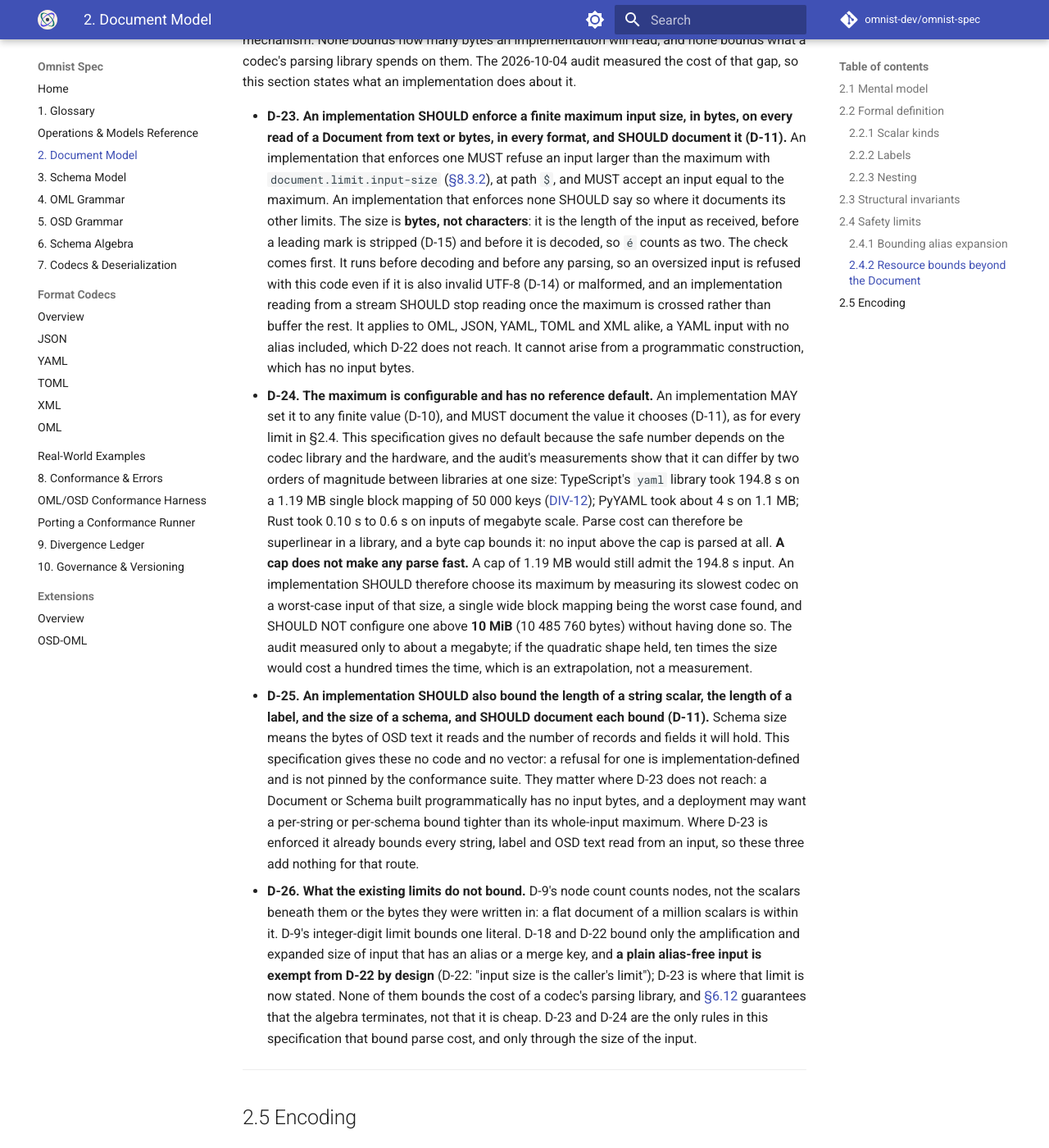
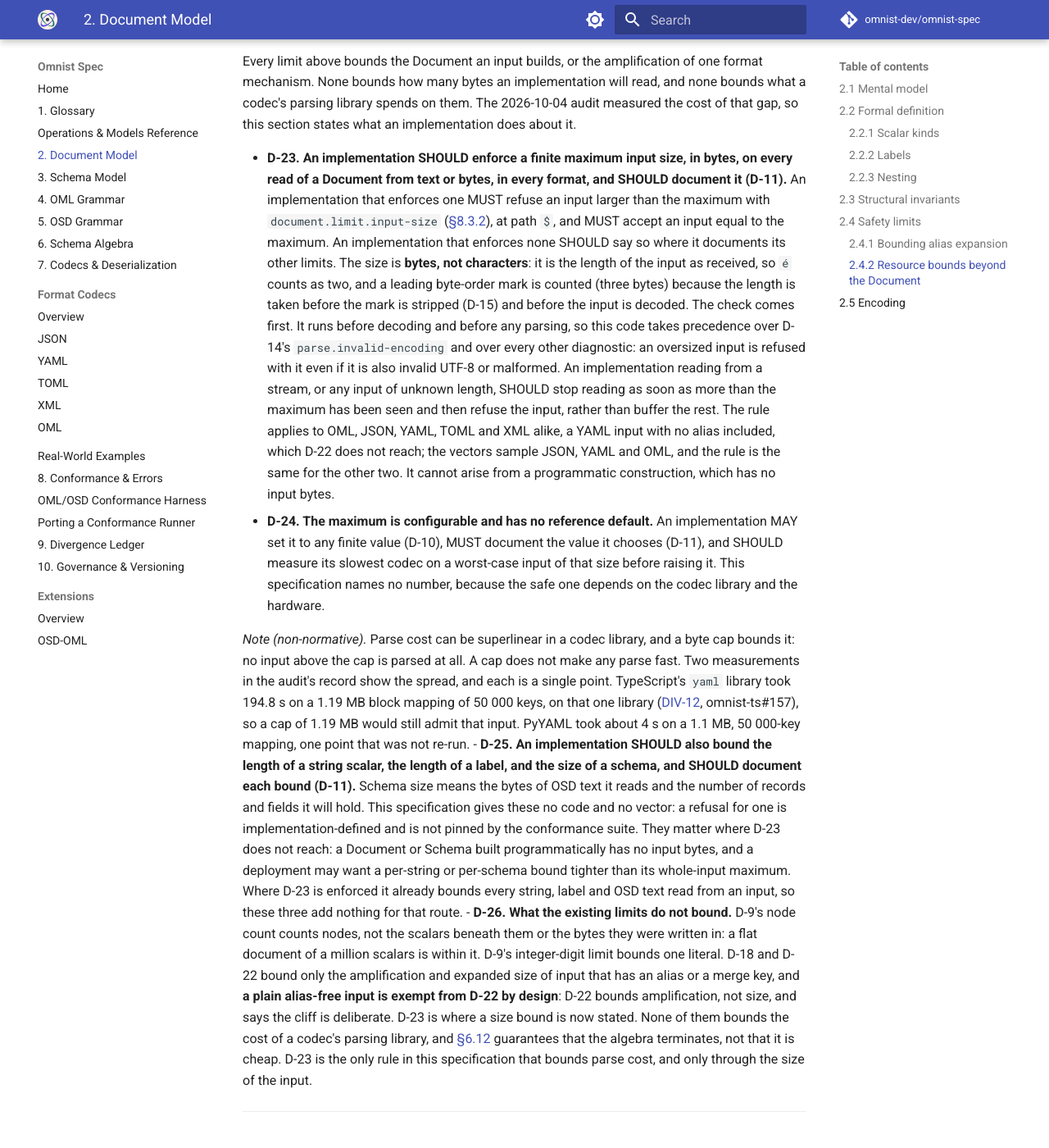
Before and after one commit to omnist-dev/omnist-spec, an MkDocs documentation site: the page built from docs/02-document-model.md, in a window 1280 px wide and 1400 px high, scrolled down 14271 px. Shown: the whole window at 82% size. Built offline with MkDocs 1.6.1 and Material for MkDocs 9.7.7, drawn with Linux system fonts in a browser that asks for light colours; comment, search, counter and statistics services are not loaded; some of the changed text lies outside the part shown.

Commit message:
Address review of #158: D-23..D-26 wording, BOM and OML vectors, E-20a
Carve D-23 out of D-10 and 9.2, move measurements to a non-normative note
with their caveats and drop the 10 MiB figure, pin BOM counting and
stream behaviour, add BOM and OML boundary vectors (355 in all), reword
E-4a and E-11 path rationale, qualify E-12 examples, add E-20a (unknown
declared_* key must fail or skip), reword DIV-17, fix indentation and wrap.

Co-Authored-By: Claude Sonnet 5.5 <noreply@anthropic.com>

```diff
--- a/docs/02-document-model.md
+++ b/docs/02-document-model.md
@@ -190,7 +190,7 @@ big-data ingestion engine.
 | Maximum integer digits | 4 300 | Decimal digits in an `integer` literal, sign excluded |
 | Maximum alias expansion factor | 50 | The materialized-to-written value-slot ratio of any one anchored definition, any other mapping or sequence, and the document root, in a format that has an anchor/reference mechanism (D-18) |
 | Maximum expanded size | 1 000 000 | The value slots one input materializes, `W` of the document root, for an input that contains an alias or a merge key (D-22) |
-| Maximum input size | none; see D-23 and D-24 | The bytes of one input, in any format (D-23, a SHOULD) |
+| Maximum input size | none (D-24) | Bytes of one input, any format (D-23, a SHOULD) |
 
 **The fourth and fifth rows are conditional; the first three are not.** Depth, node
 count and integer digits bound every Document on every route into the model, so
@@ -200,8 +200,8 @@ materializes many times — and are therefore requirements on the codecs that ha
 such a mechanism, not on implementations generally (D-18 and D-22 below, and
 [§9.2](09-divergence-ledger.md#92-forbidden-variation)). The input size row
 is the only one that bounds bytes, and the only one that is a SHOULD. A
-Document built
-programmatically from native objects has no anchors and is unaffected.
+Document built programmatically from native objects has no anchors and is
+unaffected.
 
 The reference defaults are what the Python implementation uses today, and what
 a new implementation SHOULD adopt absent a specific reason to deviate. 4 300
@@ -218,7 +218,9 @@ documents. Whatever values an implementation chooses:
 - **D-10.** They MUST be finite. "No limit" is not a legal choice for any
   limit in this section — the three universal ones above, or the alias
   expansion factor of D-18 or the expanded size of D-22 wherever those rules
-  apply.
+  apply. The one exception is the input size of D-23, which is a SHOULD: an
+  implementation MAY enforce none, but one that enforces a maximum MUST make
+  it finite.
 - **D-11.** They MUST be documented, in the same place a user would look for the rest of
   the implementation's conformance profile. This too covers every limit in
   this section, the alias expansion factor included: an implementation that
@@ -563,9 +565,9 @@ maximum of 6 for exactly the reason an anchored `t` would be.
   computed by the same single memoized pass. **D-22 applies only to an input
   that contains at least one alias or merge key.** An input with neither is not
   subject to it: its `W(root)` is its written size, `S(root)`, which D-9's node
-  limit and the caller's own input-size bound govern, and a plain YAML file is
-  treated as a JSON or OML file of the same size is, and D-23's input size
-applies to it as to any input. A **merge key** here is a
+  limit and D-23's input-size bound, where one is enforced, govern, and a
+  plain YAML file is treated as a JSON or OML file of the same size is. A
+  **merge key** here is a
   `<<` key as [§ YAML](formats/yaml.md) uses the term; that page says nothing
   of a quoted or explicitly tagged `<<`, and this rule does not decide it. A
   codec subject to D-22
@@ -593,8 +595,8 @@ applies to it as to any input. A **merge key** here is a
   limit does not catch it, because it counts mappings, not the scalars that make
   up most of that `W`. This is omnist-spec#125. The cliff is deliberate: a plain
   file of two million slots passes, and adding one alias makes it subject to
-  the cap. D-22 bounds amplification; input size is bounded by D-23, which an
-implementation enforces or leaves to its caller.
+  the cap. D-22 bounds amplification; input size is bounded by D-23, which
+  an implementation enforces or leaves to its caller.
 
   **The default.** It is chosen from measured `W(root)` of realistic aliased
   documents, which it must never refuse, and from the measured memory cost of
@@ -683,38 +685,39 @@ implementation does about it.
   SHOULD document it (D-11).** An implementation that enforces one MUST refuse
   an input larger than the maximum with `document.limit.input-size`
   ([§8.3.2](08-conformance-and-errors.md#832-document-building-and-limits)),
-  at path `$`, and MUST accept an input equal to the maximum. An implementation
-  that enforces none SHOULD say so where it documents its other limits. The
-  size is **bytes, not characters**: it is the length of the input as
-  received, before a leading mark is stripped (D-15) and before it is decoded,
-  so `é` counts as two. The check comes first. It runs before decoding and
-  before any parsing, so an oversized input is refused with this code even if
-  it is also invalid UTF-8 (D-14) or malformed, and an implementation reading
-  from a stream SHOULD stop reading once the maximum is crossed rather than
-  buffer the rest. It applies to OML, JSON, YAML, TOML and XML alike, a YAML
-  input with no alias included, which D-22 does not reach. It cannot arise from
-  a programmatic construction, which has no input bytes.
+  at path `$`, and MUST accept an input equal to the maximum. An
+  implementation that enforces none SHOULD say so where it documents its other
+  limits. The size is **bytes, not characters**: it is the length of the input
+  as received, so `é` counts as two, and a leading byte-order mark is counted
+  (three bytes) because the length is taken before the mark is stripped (D-15)
+  and before the input is decoded. The check comes first. It runs before
+  decoding and before any parsing, so this code takes precedence over D-14's
+  `parse.invalid-encoding` and over every other diagnostic: an oversized input
+  is refused with it even if it is also invalid UTF-8 or malformed. An
+  implementation reading from a stream, or any input of unknown length, SHOULD
+  stop reading as soon as more than the maximum has been seen and then refuse
+  the input, rather than buffer the rest. The rule applies to OML, JSON, YAML,
+  TOML and XML alike, a YAML input with no alias included, which D-22 does not
+  reach; the vectors sample JSON, YAML and OML, and the rule is the same for
+  the other two. It cannot arise from a programmatic construction, which has no
+  input bytes.
 - **D-24. The maximum is configurable and has no reference default.** An
-  implementation MAY set it to any finite value (D-10), and MUST document the
-  value it chooses (D-11), as for every limit in §2.4. This specification gives
-  no default because the safe number depends on the codec library and the
-  hardware, and the audit's measurements show that it can differ by two orders
-  of magnitude between libraries at one size: TypeScript's `yaml` library took
-  194.8 s on a 1.19 MB single block mapping of 50 000 keys
-  ([DIV-12](09-divergence-ledger.md#94-known-open-divergences)); PyYAML took
-  about 4 s on 1.1 MB; Rust took 0.10 s to 0.6 s on inputs of megabyte scale.
-  Parse cost can therefore be superlinear in a library, and a byte cap bounds
-  it: no input above the cap is parsed at all. **A cap does not make any parse
-  fast.** A cap of 1.19 MB would still admit the 194.8 s input. An
-  implementation SHOULD therefore choose its maximum by measuring its slowest
-  codec on a worst-case input of that size, a single wide block mapping being
-  the worst case found, and SHOULD NOT configure one above **10 MiB** (10 485
-  760 bytes) without having done so. The audit measured only to about a
-  megabyte; if the quadratic shape held, ten times the size would cost a
-  hundred times the time, which is an extrapolation, not a measurement.
-- **D-25. An implementation SHOULD also bound the length of a string
-  scalar, the length of a label, and the size of a schema, and SHOULD document
-  each bound (D-11).** Schema size means the bytes of OSD text it reads and the
+  implementation MAY set it to any finite value (D-10), MUST document the value
+  it chooses (D-11), and SHOULD measure its slowest codec on a worst-case input
+  of that size before raising it. This specification names no number, because
+  the safe one depends on the codec library and the hardware.
+
+  *Note (non-normative).* Parse cost can be superlinear in a codec library, and
+  a byte cap bounds it: no input above the cap is parsed at all. A cap does not
+  make any parse fast. Two measurements in the audit's record show the
+  spread, and each is a single point. TypeScript's `yaml` library took 194.8 s
+  on a 1.19 MB block mapping of 50 000 keys, on that one library
+  ([DIV-12](09-divergence-ledger.md#94-known-open-divergences),
+  omnist-ts#157), so a cap of 1.19 MB would still admit that input. PyYAML took
+  about 4 s on a 1.1 MB, 50 000-key mapping, one point that was not re-run.
+- **D-25. An implementation SHOULD also bound the length of a string scalar,
+  the length of a label, and the size of a schema, and SHOULD document each
+  bound (D-11).** Schema size means the bytes of OSD text it reads and the
   number of records and fields it will hold. This specification gives these no
   code and no vector: a refusal for one is implementation-defined and is not
   pinned by the conformance suite. They matter where D-23 does not reach: a
@@ -724,16 +727,17 @@ implementation does about it.
   label and OSD text read from an input, so these three add nothing for that
   route.
 - **D-26. What the existing limits do not bound.** D-9's node count counts
-  nodes, not the scalars beneath them or the bytes they were written in: a flat
-  document of a million scalars is within it. D-9's integer-digit limit bounds
-  one literal. D-18 and D-22 bound only the amplification and expanded size of
-  input that has an alias or a merge key, and **a plain alias-free input is
-  exempt from D-22 by design** (D-22: "input size is the caller's limit"); D-23
-  is where that limit is now stated. None of them bounds the cost of a codec's
-  parsing library, and
+  nodes, not the scalars beneath them or the bytes they were written in: a
+  flat document of a million scalars is within it. D-9's integer-digit limit
+  bounds one literal. D-18 and D-22 bound only the amplification and expanded
+  size of input that has an alias or a merge key, and **a plain alias-free
+  input is exempt from D-22 by design**: D-22 bounds amplification, not size,
+  and says the cliff is deliberate. D-23 is where a size bound is now stated.
+  None of them bounds the cost of a codec's parsing library, and
   [§6.12](06-schema-algebra.md#612-termination) guarantees that the algebra
-  terminates, not that it is cheap. D-23 and D-24 are the only rules in this
-  specification that bound parse cost, and only through the size of the input.
+  terminates, not that it is cheap. D-23 is the only rule in this
+  specification that bounds parse cost, and only through the size of the
+  input.
 
 ---
 
```
Also changed, not shown: CHANGELOG.md (+5 -4 lines), docs/08-conformance-and-errors.md (+19 -5 lines), docs/09-divergence-ledger.md (+18 -8 lines), docs/porting-a-conformance-runner.md (+6 -2 lines), test-suite/README.md (+6 -5 lines), 1 other file.
